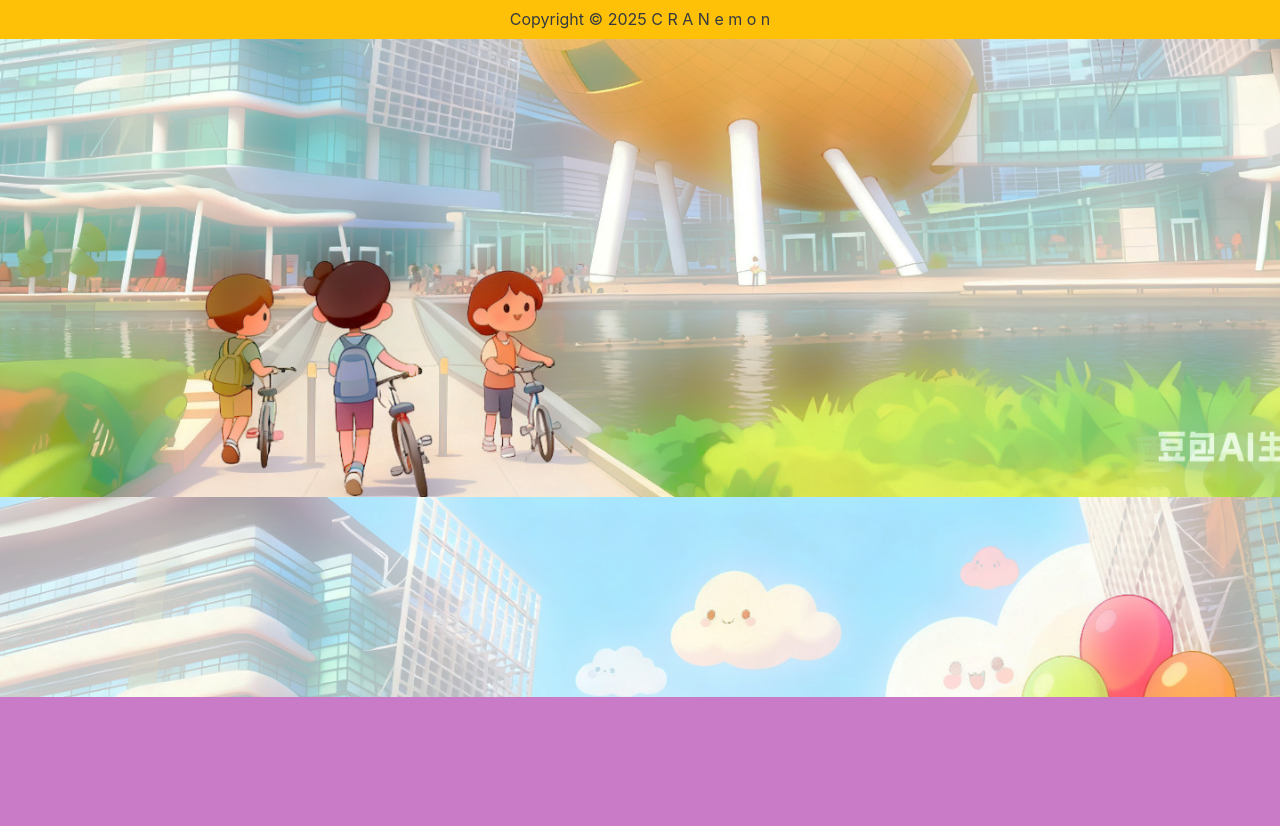
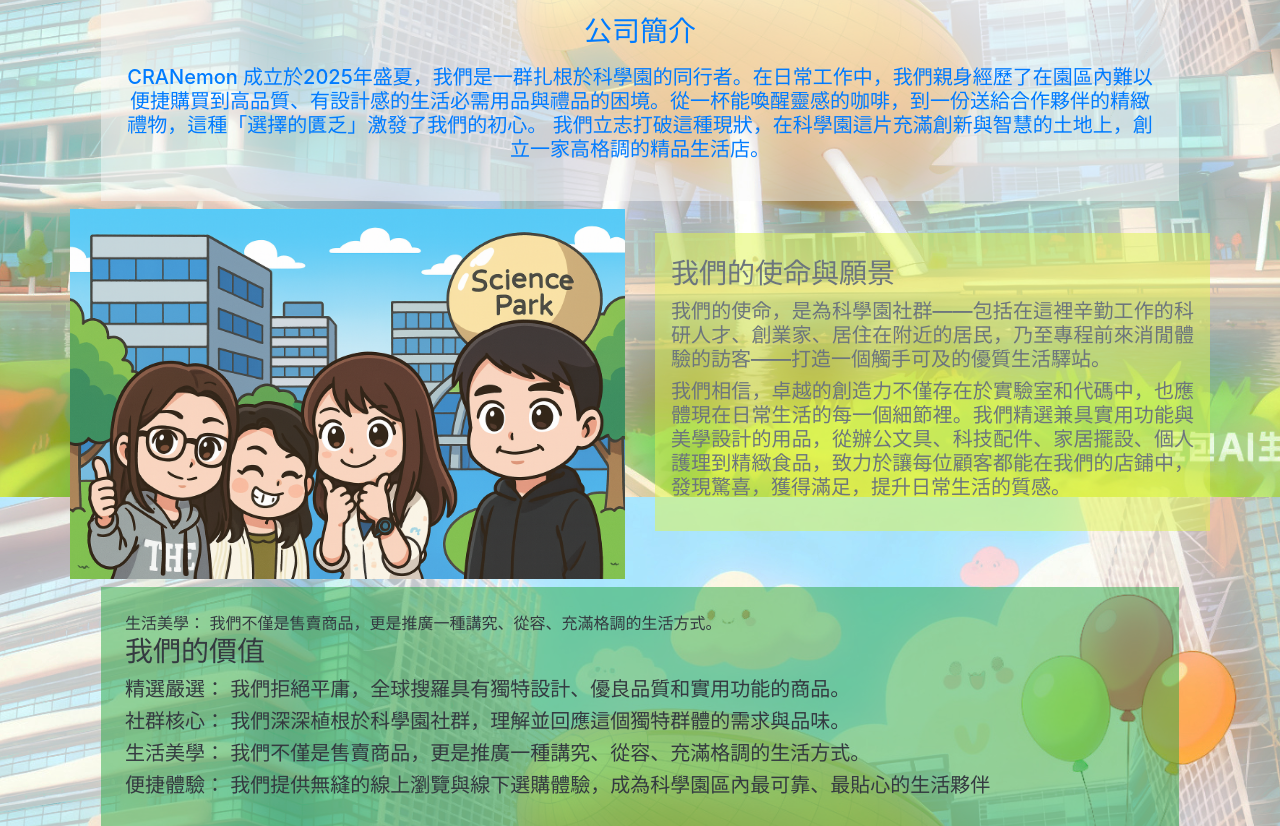
Before and after one commit to pc8521/CRAN, a Django app: page /about in a window 1280 px wide. Shown: the part 457-1283 px from the top of the page. Before the commit the page ends 1154 px from the top, so only its background shows below. Run offline with Django 5.2, Linux system fonts and the light colour scheme; some libraries are stand-ins or nearby versions.

Commit message:
update about.html

```diff
--- a/static/css/style.css
+++ b/static/css/style.css
@@ -9,7 +9,7 @@
 
 .navbar {
   opacity: 0.9;
-  text-transform: none; }
+  text-transform: uppercase; }
 
 .social a {
   margin-right: 0.4rem; }
@@ -78,7 +78,7 @@
     left: 0;
     min-height: 100%;
     width: 100%;
-    background: rgba(24, 245, 17, 0.8); }
+    background: rgba(252, 187, 8, 0.903); }
   #showcase-inner.showcase-search {
     min-height: 270px; }
 
--- a/templates/pages/about.html
+++ b/templates/pages/about.html
@@ -19,6 +19,77 @@
     </div>
 </section>
 
-<h1>about.html</h1>
+<section id="about" class="py-4">
+    <div class="container">
+        <div class="row">
+            <div class="col-md-12">
+                <h1 class ="text-success text-center display-5">卓越，不只於工作，更在於生活</h1>
+                <br />
+                <h2 class ="text-info text-center display-5">品味，觸手可及。
+                </h2>
+                <br />
+            </div>
+        </div>
+    </div>
+</section>
+
+<section id="about" class="py-10">
+    <div class="container">
+        <div class="row">
+            <div class="col-lg-12 col-md-12">
+                <div class="mx-3 text-primary text-center p-4" style="background-color: rgba(249, 249, 249, 0.5)">
+                    <strong><h3>公司簡介</h3></strong>
+                    <p>
+                        <h5>CRANemon 成立於2025年盛夏，我們是一群扎根於科學園的同行者。在日常工作中，我們親身經歷了在園區內難以便捷購買到高品質、有設計感的生活必需用品與禮品的困境。從一杯能喚醒靈感的咖啡，到一份送給合作夥伴的精緻禮物，這種「選擇的匱乏」激發了我們的初心。
+                        我們立志打破這種現狀，在科學園這片充滿創新與智慧的土地上，創立一家高格調的精品生活店。</h5>
+                    </p>
+                </div>
+            </div>
+        </div>
+    </div>
+</section>
+
+<section id="about" class="py-10">
+    <div class="container">
+        <div class="row">
+            <div class="row py-2 text-secondary">
+                <div class="col-6">
+                    <img src={% static 'img/Copilot_20251028_121755.png' %} alt="" />
+                </div>
+                <div class="col-6">
+                <div class="py-4 p-3 text-justify text-black text-centre display-6 mt-4" style="background-color: rgba(224, 246, 78, 0.5)">
+                    <strong><h3>我們的使命與願景</h3></strong>
+                        <h5>我們的使命，是為科學園社群——包括在這裡辛勤工作的科研人才、創業家、居住在附近的居民，乃至專程前來消閒體驗的訪客——打造一個觸手可及的優質生活驛站。
+                        <br />
+                        <h5>我們相信，卓越的創造力不僅存在於實驗室和代碼中，也應體現在日常生活的每一個細節裡。我們精選兼具實用功能與美學設計的用品，從辦公文具、科技配件、家居擺設、個人護理到精緻食品，致力於讓每位顧客都能在我們的店鋪中，發現驚喜，獲得滿足，提升日常生活的質感。</h5>
+                    </text-justify>
+                </div>
+            </div>
+            </div>
+        </div>
+    </div>
+</section>
+
+
+<section id="about" class="py-10">
+    <div class="container">
+        <div class="row">
+            <div class="col-lg-12 col-md-12">
+                <div class="mx-3 text-dark text-left p-4" style="background-color: rgba(40,167,69,0.5)">生活美學： 我們不僅是售賣商品，更是推廣一種講究、從容、充滿格調的生活方式。
+
+                    <strong><h3>我們的價值</h3></strong>
+                        <h5>精選嚴選： 我們拒絕平庸，全球搜羅具有獨特設計、優良品質和實用功能的商品。</h5>
+
+                        <h5>社群核心： 我們深深植根於科學園社群，理解並回應這個獨特群體的需求與品味。</h5>
+
+                        <h5>生活美學： 我們不僅是售賣商品，更是推廣一種講究、從容、充滿格調的生活方式。</h5>
+
+                        <h5>便捷體驗： 我們提供無縫的線上瀏覽與線下選購體驗，成為科學園區內最可靠、最貼心的生活夥伴</h5>
+                </div>
+            </div>
+        </div>
+    </div>
+</section>
+
 
 {% endblock %}
```
Also changed, not shown: static/img/Copilot_20251028_121755.png (added), static/img/IMG_8651.PNG (added), 8 other files.
